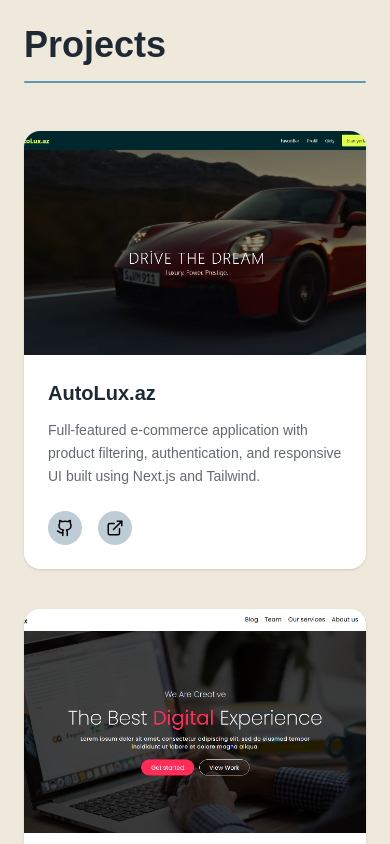
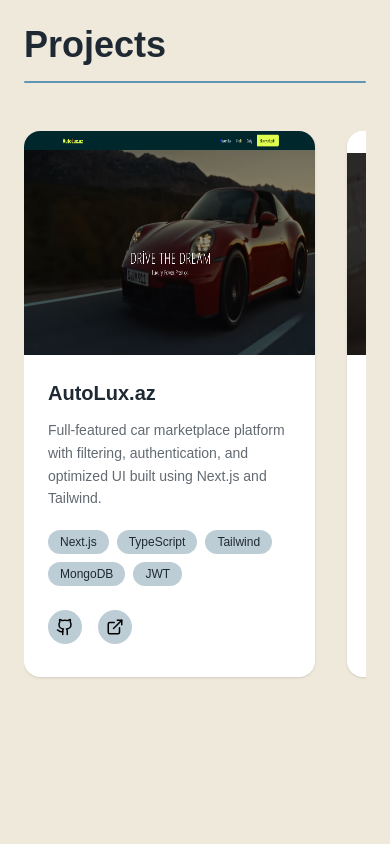
Before and after one commit to elxanoffical/Elkhan-portfolio, a Next.js app: page / in a window 390 px wide. Shown: the part 2980-3824 px from the top of the page. Built offline with nearby package versions, Linux system fonts and the light colour scheme.

Commit message:
Update project descriptions, enhance layout with tools display, and improve responsiveness in Projects component

```diff
--- a/components/Projects.jsx
+++ b/components/Projects.jsx
@@ -8,18 +8,20 @@ const projects = [
   {
     title: 'AutoLux.az',
     description:
-      'Full-featured e-commerce application with product filtering, authentication, and responsive UI built using Next.js and Tailwind.',
+      'Full-featured car marketplace platform with filtering, authentication, and optimized UI built using Next.js and Tailwind.',
     image: '/projects/project1.png',
     github: 'https://github.com/elxanoffical/turbo.az',
-    live: 'https://turbo-car-alpha.vercel.app/'
+    live: 'https://turbo-car-alpha.vercel.app/',
+    tools: ['Next.js', 'TypeScript', 'Tailwind', 'MongoDB', 'JWT']
   },
   {
     title: 'SaaS Dashboard',
     description:
-      'Modern dashboard interface with reusable components, animations, and optimized performance using React and Framer Motion.',
+      'Modern analytics dashboard with reusable components, state management and smooth animations.',
     image: '/projects/project2.png',
     github: 'https://github.com/elxanoffical/Addax',
-    live: 'https://addax-elxan.vercel.app/'
+    live: 'https://addax-elxan.vercel.app/',
+    tools: ['React', 'Redux Toolkit', 'Framer Motion', 'Express', 'PostgreSQL']
   }
 ]
 
@@ -27,6 +29,7 @@ export default function Projects() {
   return (
     <Section>
       <FadeUp>
+
         {/* Title */}
         <h2 className="text-4xl font-semibold text-[#1F2933]">
           Projects
@@ -37,42 +40,71 @@ export default function Projects() {
           <div className="h-[2px] w-full max-w-md bg-[#6096B4] rounded-full" />
         </div>
 
-        {/* Grid */}
-        <div className="grid md:grid-cols-2 gap-10">
+        {/* Mobile Slider / Desktop Grid */}
+        <div
+          className="
+            flex md:grid md:grid-cols-2 gap-8
+            overflow-x-auto md:overflow-visible
+            snap-x snap-mandatory
+            pb-4
+          "
+        >
           {projects.map(project => (
             <div
               key={project.title}
               className="
-                group rounded-2xl overflow-hidden
+                group min-w-[85%] sm:min-w-[70%] md:min-w-0
+                snap-start
+                rounded-2xl overflow-hidden
                 bg-white shadow-sm
                 transition duration-300
                 hover:shadow-xl
                 hover:-translate-y-1
               "
             >
-              {/* Hero Image */}
+              {/* Image */}
               <div className="relative h-56 w-full overflow-hidden">
                 <Image
                   src={project.image}
                   alt={project.title}
                   fill
                   className="
-                    object-cover
+                    object-center cursor-pointer
                     transition duration-500
-                    group-hover:scale-105 cursor-pointer
+                    group-hover:scale-105
                   "
                 />
               </div>
 
               {/* Content */}
               <div className="p-6">
+
                 <h3 className="text-xl font-semibold mb-3 text-[#1F2933]">
                   {project.title}
                 </h3>
 
-                <p className="text-[#1F2933]/70 mb-6 text-sm leading-relaxed">
+                <p className="text-[#1F2933]/70 mb-5 text-sm leading-relaxed">
                   {project.description}
                 </p>
+
+                {/* Tools */}
+                <div className="flex flex-wrap gap-2 mb-6">
+                  {project.tools.map(tool => (
+                    <span
+                      key={tool}
+                      className="
+                        text-xs px-3 py-1 rounded-full cursor-pointer
+                        bg-[#BDCDD6]
+                        text-[#1F2933]
+                        transition
+                        hover:bg-[#6096B4]
+                        hover:text-white
+                      "
+                    >
+                      {tool}
+                    </span>
+                  ))}
+                </div>
 
                 {/* Links */}
                 <div className="flex gap-4">
@@ -104,10 +136,12 @@ export default function Projects() {
                     <ExternalLink size={18} />
                   </a>
                 </div>
+
               </div>
             </div>
           ))}
         </div>
+
       </FadeUp>
     </Section>
   )
```
